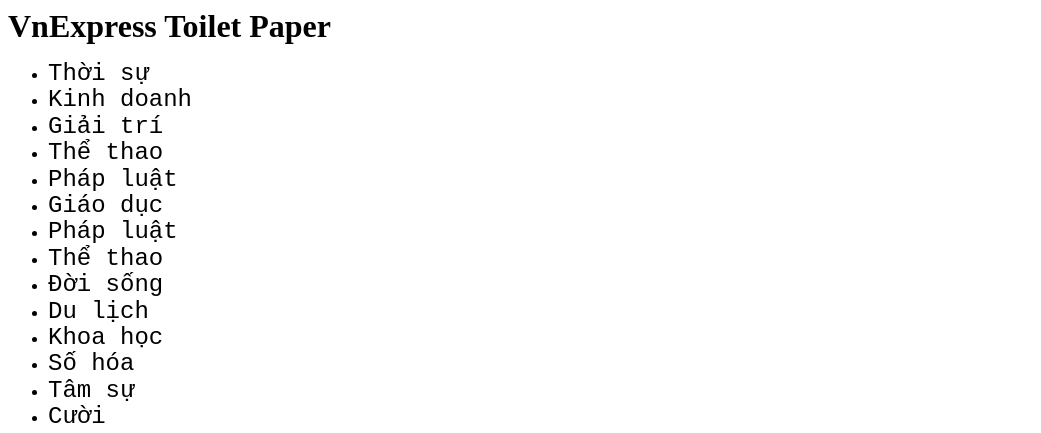
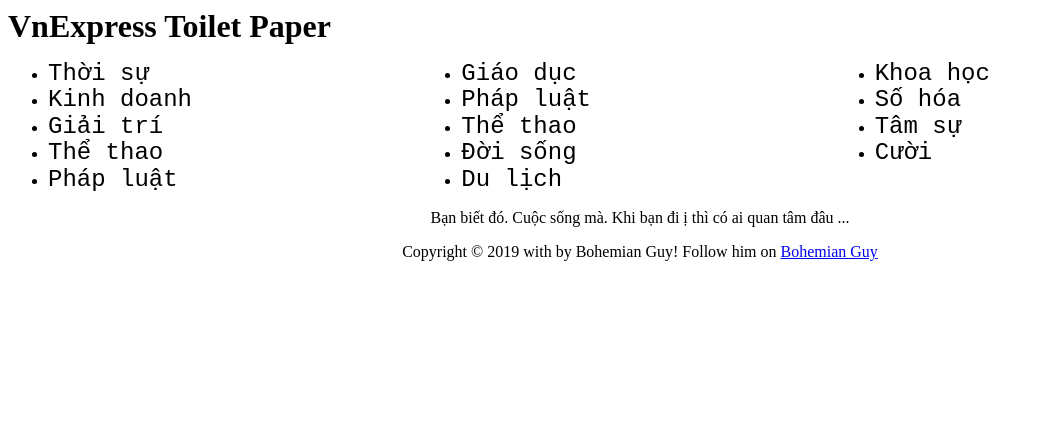
Before and after one commit to PhiHuyHoang/ToiletPaper, a Flask app: page / in a window 1280 px wide. Shown: the top 433 px of the page, without its empty margins (0-1041 px from the left). Run offline with Flask 2, Linux system fonts and the light colour scheme.

Commit message:
I changed my mind

```diff
--- a/static/css/style.css
+++ b/static/css/style.css
@@ -1,12 +1,12 @@
    h1 {
    margin: 0 auto;
 }
-/*
-ul {
+
+.list-menu {
   columns: 3;
   -webkit-columns: 3;
   -moz-columns: 3;
-}*/
+}
 
 .menu {
     margin: 0 auto;
--- a/templates/index.html
+++ b/templates/index.html
@@ -9,7 +9,7 @@
 <h1>VnExpress Toilet Paper</h1>
 <div class="menu">
     <form action="/result" method="post">
-        <ul>
+        <ul class="list-menu">
             <li><button name = "rss" value="/rss/thoi-su.rss" type="submit">Thời sự</button></li>
             <li><button name = "rss" value="/rss/kinh-doanh.rss" type="submit">Kinh doanh</button></li>
             <li><button name = "rss" value="/rss/giai-tri.rss" type="submit">Giải trí</button></li>
```
